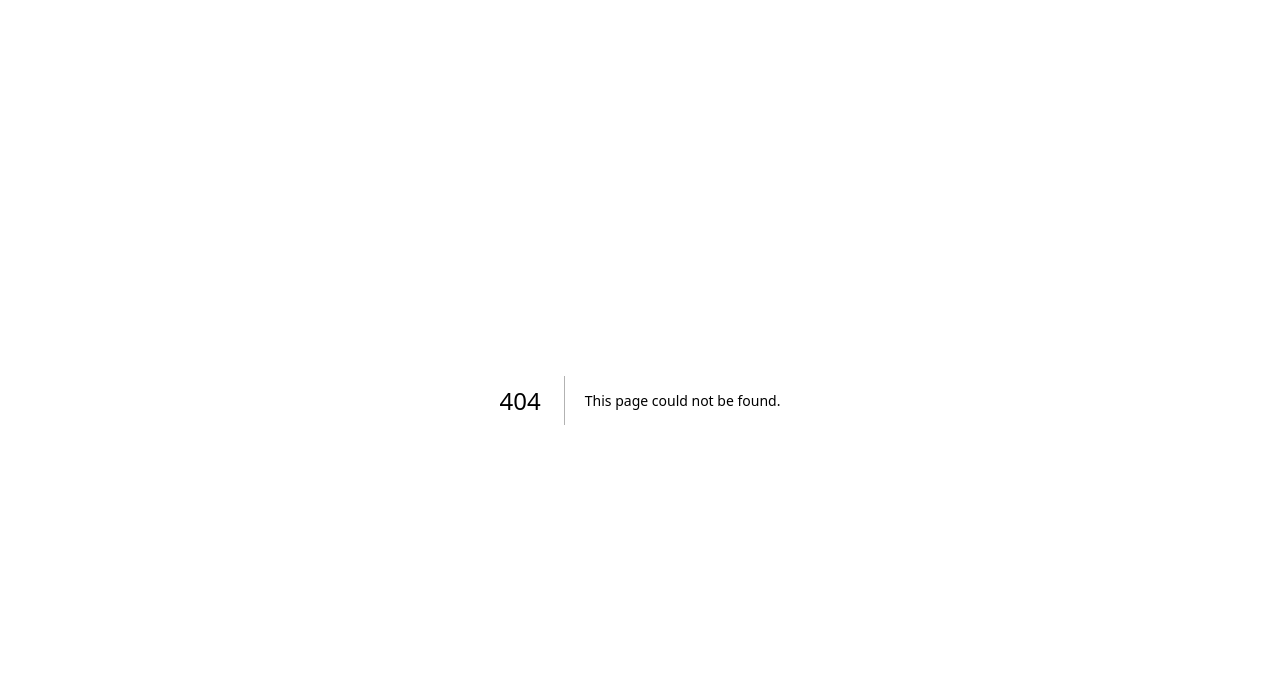
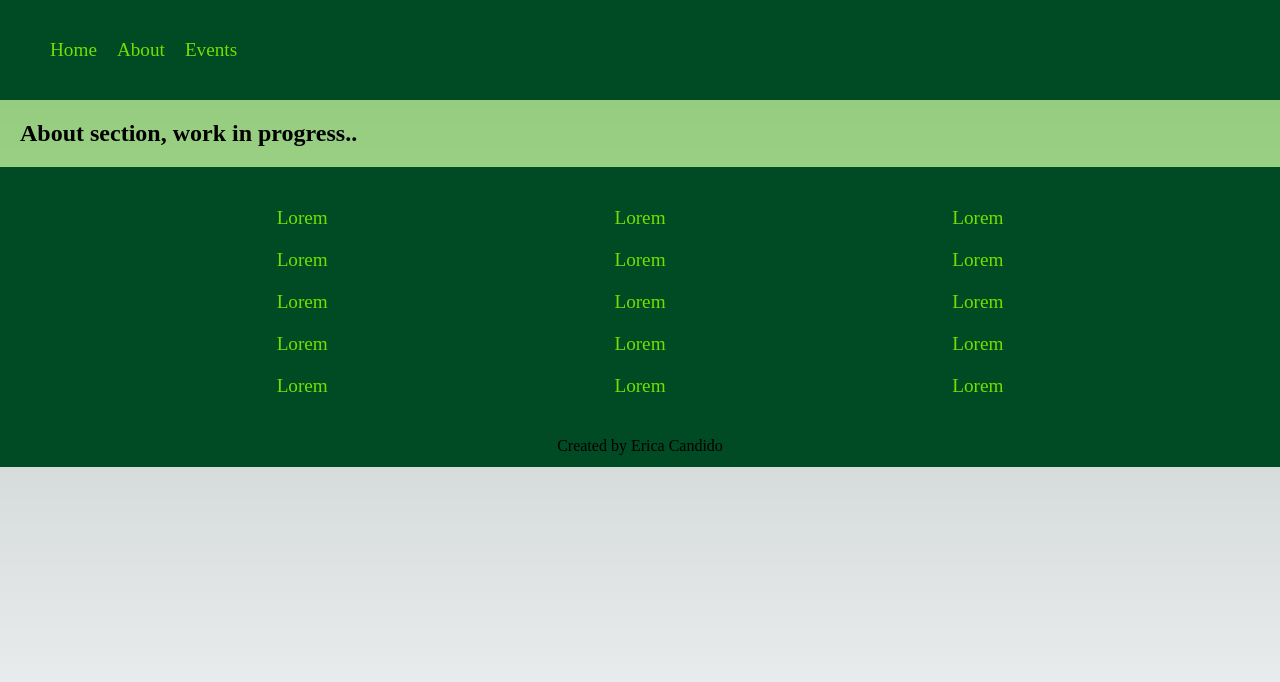
Before and after one commit to EricaCandido/Blog-project, a Next.js app: page /about in a window 1280 px wide. Before the commit this address had no page. Shown: the top 682 px of the page. Built offline with nearby package versions, Linux system fonts and the light colour scheme.

Commit message:
06-04-2023

```diff
--- /dev/null
+++ b/src/pages/about.js
@@ -0,0 +1,11 @@
+import Layout from "@/components/layout";
+
+const About = () => {
+  return (
+    <Layout>
+      <h1>About section, work in progress..</h1>
+    </Layout>
+  );
+};
+
+export default About;
```
